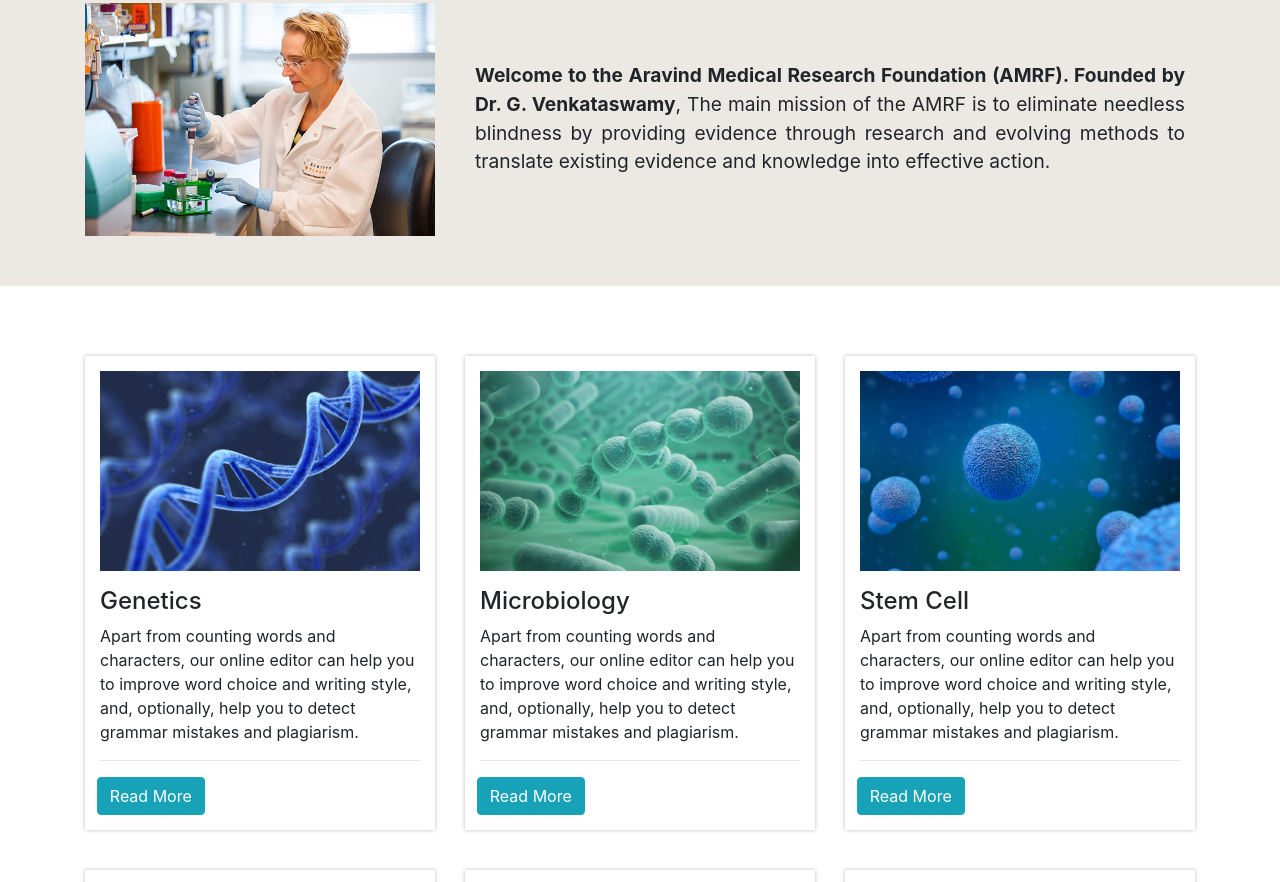
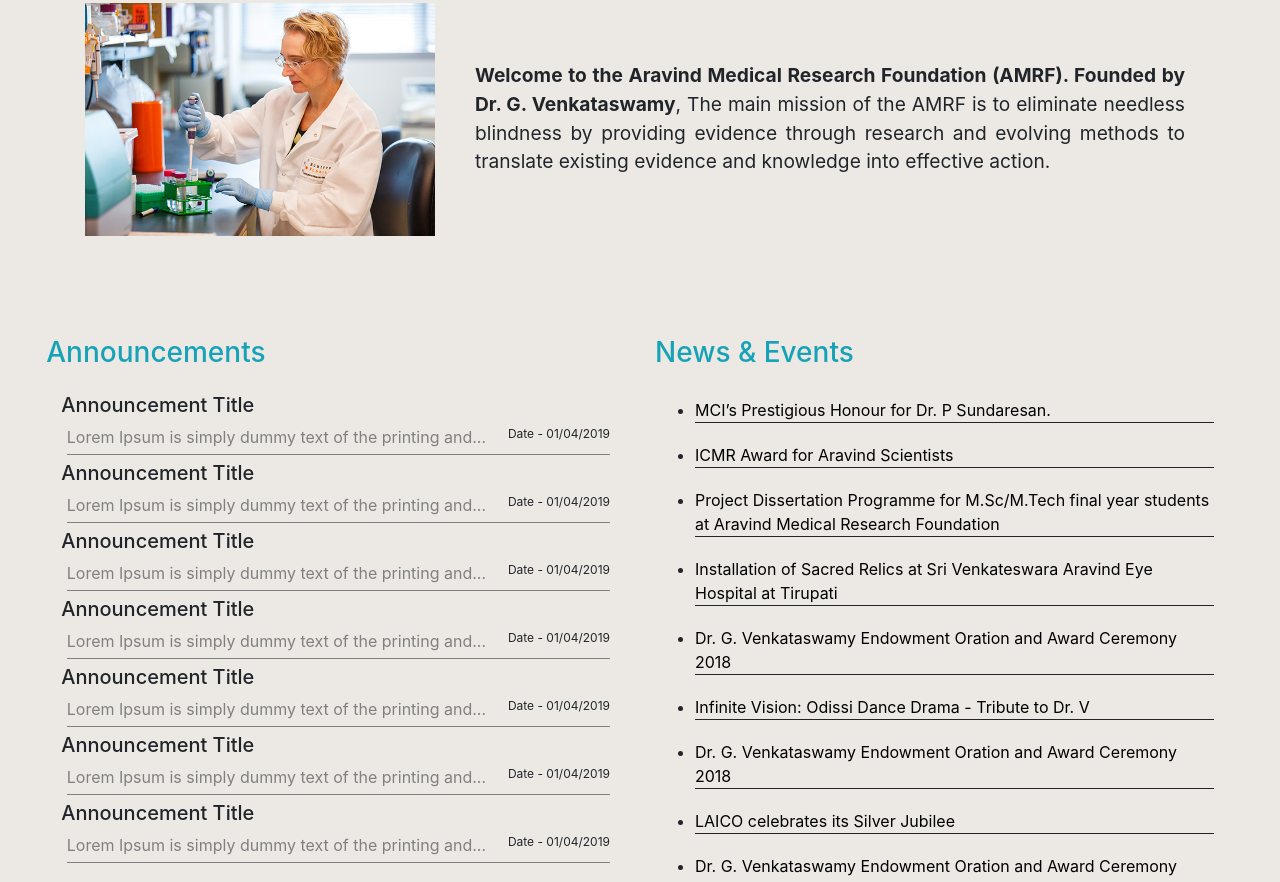
Before and after one commit to ideaenvy/research, a website: page home1.html in a window 1280 px wide. Shown: the part 847-1729 px from the top of the page. Drawn offline with Linux system fonts and the light colour scheme.

Commit message:
change in home1

```diff
--- a/assets/scss/_home1.scss
+++ b/assets/scss/_home1.scss
@@ -132,33 +132,50 @@
         height: 500px;
         overflow-y: scroll;
         padding: 15px 15px 0 15px;
+        .col-md-12{
+            .dateof_an{
+                float: right;
+                font-size: 75%;
+            }
+            .short_con{
+                color: grey;
+                margin-left: 1%;
+                border-bottom: 1px solid;
+                margin-bottom: 1%;
+                padding-bottom: 1%;
+            }
+        }
     }
     #scrolldivnews {
-        background-image: url("../images/newspaper.jpg");
+        /* background-image: url("../images/newspaper.jpg");
         background-size: cover;
         background-position: center center;
-        background-repeat: repeat-y;
+        background-repeat: repeat-y; */
         height: 500px;
         overflow-y: scroll;
         .overlay {
-            background: rgba(255, 255, 255, 0.5);
+            /* background: rgba(255, 255, 255, 0.5);
             height: 100%;
             width: 100%;
-            padding: 15px 15px 0;
+            padding: 15px 15px 0; */
             .news {
-                background: rgba(255,255,255,.4);
-                list-style: none;
-                padding: 0;
+                /* background: rgba(255,255,255,.4); */
+                /* list-style: none;
+                padding: 0; */
                 .onenews {
                     /* padding: 25px 10px; */
-                    margin: 20px 0;
+                    margin: 20px 20px 0 0;
+                    border-bottom: 1px solid;
                     /* box-shadow: 0px 0px 4px grey; */
                     &:hover{
-                        box-shadow: 0px 1px 6px grey;
+                        /* box-shadow: 0px 1px 6px grey; */
                     }
                     a{
                         color: black;
                         text-decoration: none;
+                        &:hover{
+                            color: #2323a0;
+                        }
                     }
                 }
             }
--- a/home1.html
+++ b/home1.html
@@ -24,7 +24,7 @@
             <div class="collapse navbar-collapse" id="collapsibleNavbar">
                 <ul class="navbar-nav ml-auto" id="right">
                 <li class="nav-item">
-                    <a class="nav-link" href="./home1.html">Home</a>
+                    <a class="nav-link active" href="./home1.html">Home</a>
 
                 </li>
                 <li class="nav-item dropdown">
@@ -56,6 +56,9 @@
                     <a class="nav-link" href="#">Publications</a>
                 </li>
                 <li class="nav-item">
+                    <a class="nav-link" href="#">Ph.D. Awarded</a>
+                </li>
+                <li class="nav-item">
                     <a class="nav-link" href="#">Facilities</a>
                 </li>
                 <li class="nav-item">
@@ -77,7 +80,7 @@
                   <p>And evolving methods to translate existing evidence and knowledge into effective action</p>
                 </div>
               </div>
-              <div class="carousel-item">
+             <!--  <div class="carousel-item">
                 <img src="./assets/images/chicago.jpg" alt="Chicago" width="1100" height="500">
                 <div class="carousel-caption">
                     <h3>Eliminate needless blindness by providing evidence through research</h3>
@@ -90,14 +93,14 @@
                     <h3>Eliminate needless blindness by providing evidence through research</h3>
                     <p>And evolving methods to translate existing evidence and knowledge into effective action</p>
                 </div>
-              </div>
+              </div> -->
             </div>
-            <a class="carousel-control-prev" href="#demo" data-slide="prev">
+            <!-- <a class="carousel-control-prev" href="#demo" data-slide="prev">
               <span class="carousel-control-prev-icon"></span>
             </a>
             <a class="carousel-control-next" href="#demo" data-slide="next">
               <span class="carousel-control-next-icon"></span>
-            </a>
+            </a> -->
             <div class="gotobottom">
                     <a href="#welcome" class="gobottom"><i class="fas fa-angle-down"></i></a>
             </div>
@@ -116,7 +119,7 @@
         </div>
     </section>
 
-    <section id="dep" class="departments  page-container">
+    <!-- <section id="dep" class="departments  page-container">
         <div class="container">
             <div class="row">
               <div class="col-lg-4">
@@ -201,7 +204,7 @@
               </div>
             </div>
           </div>
-    </section>
+    </section> -->
 
     <section class="announce  page-container">
       <div class="container-fluid">
@@ -210,7 +213,7 @@
             <div class="col-md-6">
                 <h3 class="heading">Announcements</h3>
                 <div id="scrolldiv">
-                        <div class="row">
+                        <!-- <div class="row">
                                 <div class="col-md-6">
                                     <div class="acard">
                                         <img src="./assets/images/announcement-png.png" alt="" class="announ">
@@ -285,7 +288,44 @@
                                 </div>
 
 
-                        </div>
+                        </div> -->
+                  <div class="row">
+                      <div class="col-md-12">
+                          <h5>Announcement Title</h5>
+                          <p class="dateof_an">Date - 01/04/2019</p>
+                          <p class="short_con">Lorem Ipsum is simply dummy text of the printing and...</p>
+                      </div>
+                      <div class="col-md-12">
+                          <h5>Announcement Title</h5>
+                          <p class="dateof_an">Date - 01/04/2019</p>
+                          <p class="short_con">Lorem Ipsum is simply dummy text of the printing and...</p>
+                      </div>
+                      <div class="col-md-12">
+                          <h5>Announcement Title</h5>
+                          <p class="dateof_an">Date - 01/04/2019</p>
+                          <p class="short_con">Lorem Ipsum is simply dummy text of the printing and...</p>
+                      </div>
+                      <div class="col-md-12">
+                          <h5>Announcement Title</h5>
+                          <p class="dateof_an">Date - 01/04/2019</p>
+                          <p class="short_con">Lorem Ipsum is simply dummy text of the printing and...</p>
+                      </div>
+                      <div class="col-md-12">
+                          <h5>Announcement Title</h5>
+                          <p class="dateof_an">Date - 01/04/2019</p>
+                          <p class="short_con">Lorem Ipsum is simply dummy text of the printing and...</p>
+                      </div>
+                      <div class="col-md-12">
+                          <h5>Announcement Title</h5>
+                          <p class="dateof_an">Date - 01/04/2019</p>
+                          <p class="short_con">Lorem Ipsum is simply dummy text of the printing and...</p>
+                      </div>
+                      <div class="col-md-12">
+                          <h5>Announcement Title</h5>
+                          <p class="dateof_an">Date - 01/04/2019</p>
+                          <p class="short_con">Lorem Ipsum is simply dummy text of the printing and...</p>
+                      </div>
+                  </div>
                 </div>
 
 
```
Also changed, not shown: about-us/about-AMRF.html (+3 -0 lines), about-us/adminstration.html (+3 -0 lines), about-us/annual.html (+3 -0 lines), about-us/committees.html (+3 -0 lines), about-us/news.html (+3 -0 lines), about-us/phd-programme.html (+3 -0 lines), about-us/single-news.html (+3 -0 lines), index.html (+3 -0 lines), assets/css/main.css.
